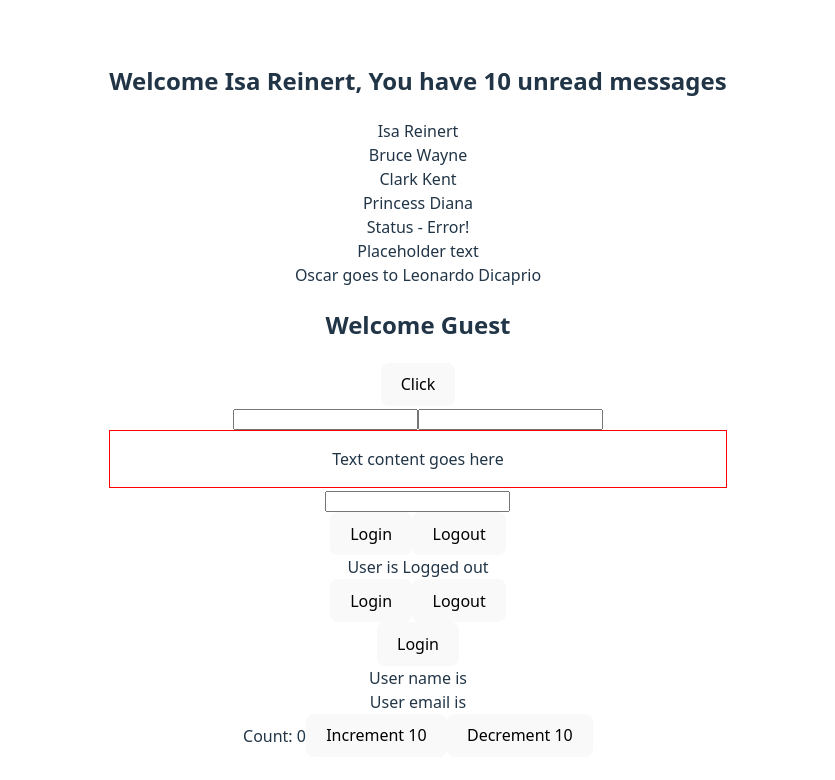
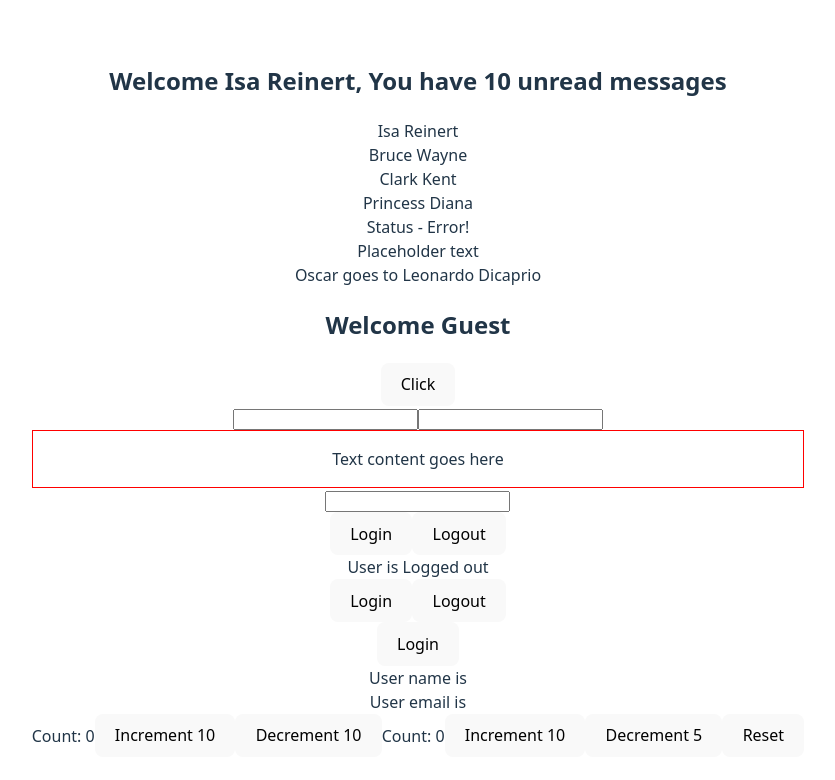
Before and after one commit to reinertisa/react-typescript-crash-course, a React (Vite) app: page / in a window 1280 px wide. Shown: the top 780 px of the page, without its empty margins (222-1057 px from the left). Built offline with nearby package versions, Linux system fonts and the light colour scheme.

Commit message:
feat(website): useReducer strict action types

```diff
--- a/src/App.tsx
+++ b/src/App.tsx
@@ -13,6 +13,7 @@ import LoggedIn from "./components/LoggedIn.tsx";
 import User from "./components/User.tsx";
 import User1 from "./components/User1.tsx";
 import Counter from "./components/state/Counter.tsx";
+import Counter2 from "./components/state/Counter2.tsx";
 
 function App() {
     const name = {
@@ -54,6 +55,7 @@ function App() {
           <User />
           <User1 />
           <Counter />
+          <Counter2 />
       </div>
   )
 }
--- /dev/null
+++ b/src/components/state/Counter2.tsx
@@ -0,0 +1,51 @@
+import {useReducer} from 'react';
+
+type CounterState = {
+    count: number
+}
+
+type UpdateAction = {
+    type: 'increment' | 'decrement'
+    payload: number
+}
+
+type ResetAction = {
+    type: 'reset'
+}
+
+type CounterAction = UpdateAction | ResetAction;
+
+const initialState = {
+    count: 0
+}
+
+function reducer(state: CounterState, action: CounterAction) {
+    switch(action.type) {
+        case 'increment':
+            return {count: state.count + action.payload};
+        case 'decrement':
+            return {count: state.count - action.payload};
+        case 'reset':
+            return initialState
+        default:
+            return state;
+    }
+}
+
+export default function Counter2() {
+    const [state, dispatch] = useReducer(reducer, initialState);
+    return (
+        <>
+            Count: {state.count}
+            <button onClick={() => dispatch({type: 'increment', payload: 10})}>
+                Increment 10
+            </button>
+            <button onClick={() => dispatch({type: 'decrement', payload: 5})}>
+                Decrement 5
+            </button>
+            <button onClick={() => dispatch({type: 'reset'})}>
+                Reset
+            </button>
+            </>
+    )
+}
```
